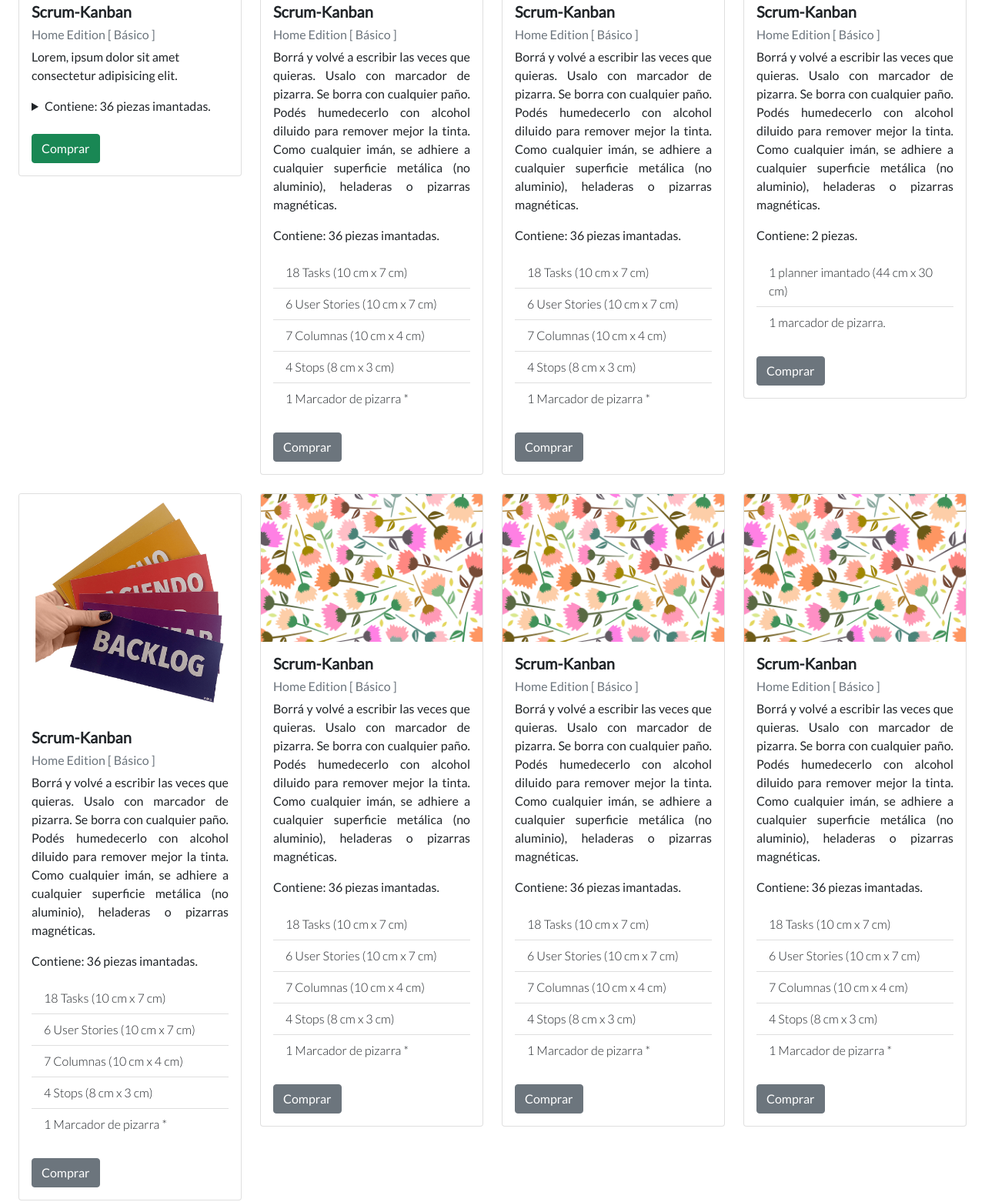
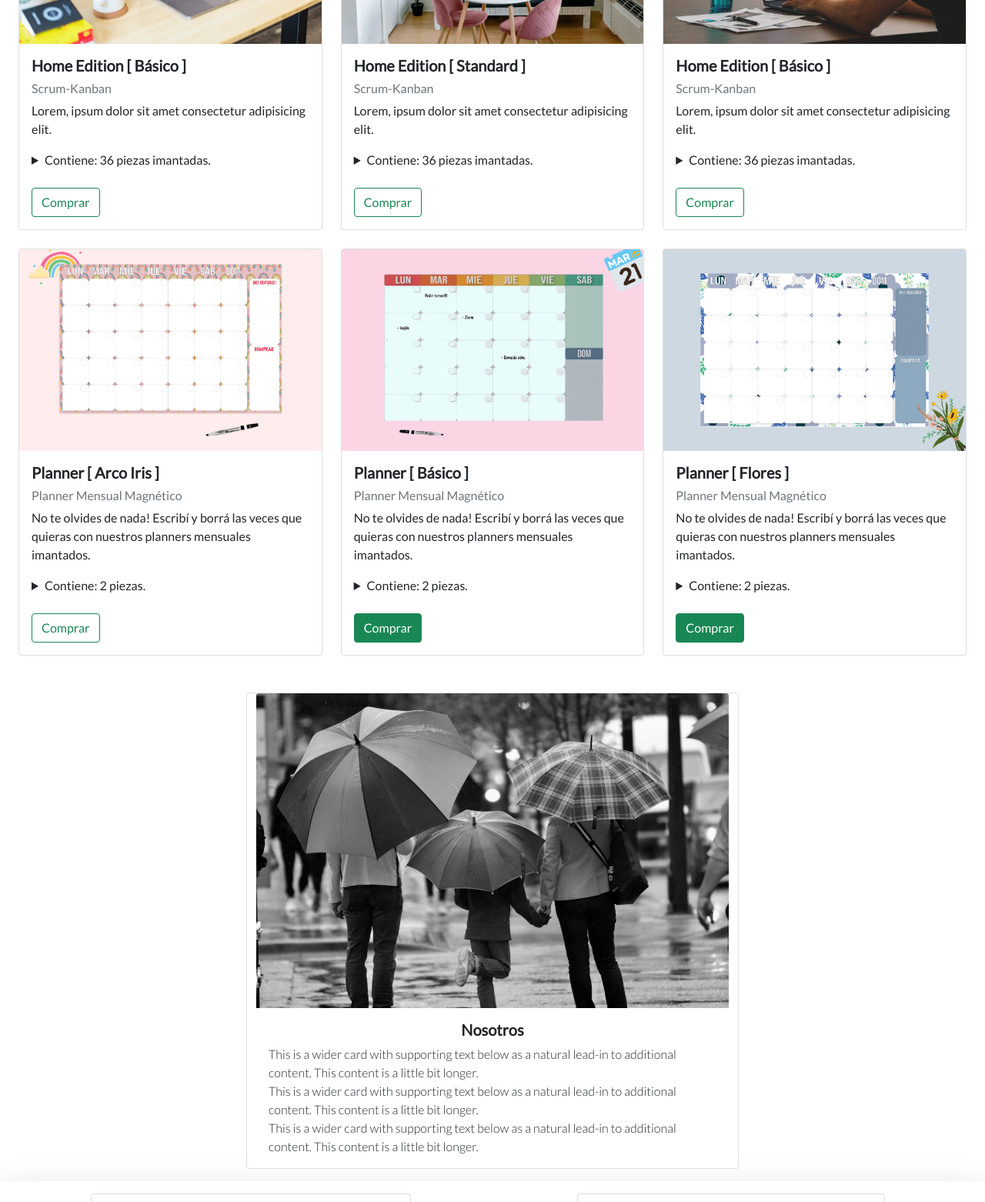
Before and after one commit to Sebastians349/web_plan2021, a plain HTML site: page index.html in a window 1280 px wide. Shown: the part 948-2510 px from the top of the page at 77% size. Drawn offline with nearby package versions, Linux system fonts and the light colour scheme.

Commit message:
+ img . Redefinidas cards

```diff
--- a/index.html
+++ b/index.html
@@ -134,35 +134,17 @@
 
     <section class="row align-items-center justify-content-around mt-4 mb-4 " id="productos">
 
-      <div class="row row-cols-1 row-cols-md-2 row-cols-xl-4">
+      <div class="row row-cols-1 row-cols-md-2 row-cols-xl-3">
 
          <div class="col mb-4 hover_agranda">
           <div class="card">
             <img src="images/nuevooooopng.png" class="card-img-top" alt="...">
             <div class="card-body">
-              <h5 class="card-title fw-bolder">Scrum-Kanban</h5>
-              <h6 class="text-muted">Home Edition [ Básico ]</h6>
+              <h5 class="card-title fw-bolder">Home Edition [ Básico ]</h5>
+              <h6 class="text-muted">Scrum-Kanban</h6>
               <p>
                 Lorem, ipsum dolor sit amet consectetur adipisicing elit.
               </p>
-             <!--   <p class="card-text text-justify">
-                Borrá y volvé a escribir las veces que quieras. Usalo con marcador de pizarra.
-                Se borra con cualquier paño. Podés humedecerlo con alcohol diluido para remover mejor la tinta.
-                Como cualquier imán, se adhiere a cualquier superficie metálica (no aluminio), heladeras o pizarras magnéticas.</p>
-               <p>Contiene: 36 piezas imantadas.</p>
-
-             <ul class="list-group list-group-flush fw-lighter mb-4">
-                <li class="list-group-item">18 Tasks (10 cm x 7 cm)
-                </li>
-                <li class="list-group-item">6 User Stories (10 cm x 7 cm)
-                </li>
-                <li class="list-group-item">7 Columnas (10 cm x 4 cm)
-                </li>
-                <li class="list-group-item">4 Stops (8 cm x 3 cm)
-                </li>
-                <li class="list-group-item">1 Marcador de pizarra *
-                </li>
-              </ul> -->
               <details class="mb-4">
                 <summary>
                   Contiene: 36 piezas imantadas.                </summary>
@@ -179,24 +161,22 @@
                   </li>
                 </ul>
               </details>
-              <button type="button" class="btn btn-success">
-                Comprar
-              </button>
+              <a class="btn btn-outline-success" href="#" role="button">Comprar</a>
             </div>
           </div>
         </div>
          <div class="col mb-4 hover_agranda">
           <div class="card">
-            <img src="images/23_1200-800.png" class="card-img-top" alt="...">
+            <img src="images/scrumhome1__1200-800.png" class="card-img-top" alt="...">
             <div class="card-body">
-              <h5 class="card-title fw-bolder">Scrum-Kanban</h5>
-              <h6 class="text-muted">Home Edition [ Básico ]</h6>
-              <p class="card-text text-justify">
-                Borrá y volvé a escribir las veces que quieras. Usalo con marcador de pizarra.
-                Se borra con cualquier paño. Podés humedecerlo con alcohol diluido para remover mejor la tinta.
-                Como cualquier imán, se adhiere a cualquier superficie metálica (no aluminio), heladeras o pizarras magnéticas.</p>
-              <p>Contiene: 36 piezas imantadas.</p>
-
+              <h5 class="card-title fw-bolder">Home Edition [ Standard ]</h5>
+              <h6 class="text-muted">Scrum-Kanban</h6>
+              <p>
+                Lorem, ipsum dolor sit amet consectetur adipisicing elit.
+              </p>
+              <details class="mb-4">
+                <summary>
+                  Contiene: 36 piezas imantadas.                </summary>
                 <ul class="list-group list-group-flush fw-lighter mb-4">
                   <li class="list-group-item">18 Tasks (10 cm x 7 cm)
                   </li>
@@ -209,24 +189,23 @@
                   <li class="list-group-item">1 Marcador de pizarra *
                   </li>
                 </ul>
-              <button type="button" class="btn btn-secondary">
-                Comprar
-              </button>
+              </details>
+              <a class="btn btn-outline-success" href="#" role="button">Comprar</a>
             </div>
           </div>
         </div>
-         <div class="col mb-4">
+         <div class="col mb-4 hover_agranda">
           <div class="card">
             <img src="images/nuvapipita1200_800.png" class="card-img-top" alt="...">
             <div class="card-body">
-              <h5 class="card-title fw-bolder">Scrum-Kanban</h5>
-              <h6 class="text-muted">Home Edition [ Básico ]</h6>
-              <p class="card-text text-justify">
-                Borrá y volvé a escribir las veces que quieras. Usalo con marcador de pizarra.
-                Se borra con cualquier paño. Podés humedecerlo con alcohol diluido para remover mejor la tinta.
-                Como cualquier imán, se adhiere a cualquier superficie metálica (no aluminio), heladeras o pizarras magnéticas.</p>
-              <p>Contiene: 36 piezas imantadas.</p>
-
+              <h5 class="card-title fw-bolder">Home Edition [ Básico ]</h5>
+              <h6 class="text-muted">Scrum-Kanban</h6>
+              <p>
+                Lorem, ipsum dolor sit amet consectetur adipisicing elit.
+              </p>
+              <details class="mb-4">
+                <summary>
+                  Contiene: 36 piezas imantadas.                </summary>
                 <ul class="list-group list-group-flush fw-lighter mb-4">
                   <li class="list-group-item">18 Tasks (10 cm x 7 cm)
                   </li>
@@ -239,157 +218,87 @@
                   <li class="list-group-item">1 Marcador de pizarra *
                   </li>
                 </ul>
-              <button type="button" class="btn btn-secondary">
+              </details>
+              <a class="btn btn-outline-success" href="#" role="button">Comprar</a>
+            </div>
+          </div>
+        </div>
+         <div class="col mb-4 hover_agranda">
+          <div class="card">
+            <img src="images/parcoiris.png" class="card-img-top" alt="...">
+            <div class="card-body">
+              <h5 class="card-title fw-bolder">Planner [ Arco Iris ]</h5>
+              <h6 class="text-muted">Planner Mensual Magnético</h6>
+              <p>
+                No te olvides de nada! Escribí y borrá las veces que quieras con nuestros planners mensuales imantados.
+              </p>
+              <details class="mb-4">
+                <summary>
+                  Contiene: 2 piezas.                </summary>
+                <ul class="list-group list-group-flush fw-lighter mb-4">
+                  <li class="list-group-item">1 planner magnético mensual XL (30 cm x 44 cm)
+                  </li>
+                  <li class="list-group-item">1 Marcador de pizarra.
+                  </li>
+                </ul>
+              </details>
+              <a class="btn btn-outline-success" href="#" role="button">Comprar</a>
+            </div>
+          </div>
+        </div>
+         <div class="col mb-4 hover_agranda">
+          <div class="card">
+            <img src="images/pbasico2.png" class="card-img-top" alt="...">
+            <div class="card-body">
+              <h5 class="card-title fw-bolder">Planner [ Básico ]</h5>
+              <h6 class="text-muted">Planner Mensual Magnético</h6>
+              <p>
+                No te olvides de nada! Escribí y borrá las veces que quieras con nuestros planners mensuales imantados.
+              </p>
+              <details class="mb-4">
+                <summary>
+                  Contiene: 2 piezas.                </summary>
+                <ul class="list-group list-group-flush fw-lighter mb-4">
+                  <li class="list-group-item">1 planner magnético mensual XL (30 cm x 44 cm)
+                  </li>
+                  <li class="list-group-item">1 Marcador de pizarra.
+                  </li>
+                </ul>
+              </details>
+              <button type="button" class="btn btn-success">
                 Comprar
               </button>
             </div>
           </div>
         </div>
-         <div class="col mb-4">
+         <div class="col mb-4 hover_agranda">
           <div class="card">
-            <img src="images/escplannerbasico__1200-800.png" class="card-img-top" alt="...">
+            <img src="images/pflores.png" class="card-img-top" alt="...">
             <div class="card-body">
-              <h5 class="card-title fw-bolder">Scrum-Kanban</h5>
-              <h6 class="text-muted">Home Edition [ Básico ]</h6>
-              <p class="card-text text-justify">
-                Borrá y volvé a escribir las veces que quieras. Usalo con marcador de pizarra.
-                Se borra con cualquier paño. Podés humedecerlo con alcohol diluido para remover mejor la tinta.
-                Como cualquier imán, se adhiere a cualquier superficie metálica (no aluminio), heladeras o pizarras magnéticas.</p>
-              <p>Contiene: 2 piezas.</p>
-
+              <h5 class="card-title fw-bolder">Planner [ Flores ]</h5>
+              <h6 class="text-muted">Planner Mensual Magnético</h6>
+              <p>
+                No te olvides de nada! Escribí y borrá las veces que quieras con nuestros planners mensuales imantados.
+              </p>
+              <details class="mb-4">
+                <summary>
+                  Contiene: 2 piezas.                </summary>
                 <ul class="list-group list-group-flush fw-lighter mb-4">
-                <li class="list-group-item">1 planner imantado (44 cm x 30 cm)
+                  <li class="list-group-item">1 planner magnético mensual XL (30 cm x 44 cm)
                   </li>
-                <li class="list-group-item">1 marcador de pizarra.
+                  <li class="list-group-item">1 Marcador de pizarra.
                   </li>
-
                 </ul>
-              <button type="button" class="btn btn-secondary">
+              </details>
+              <button type="button" class="btn btn-success">
                 Comprar
               </button>
             </div>
           </div>
         </div>
-         <div class="col mb-4">
-          <div class="card">
-            <img src="images/manbackx7.png" class="card-img-top" alt="...">
-            <div class="card-body">
-              <h5 class="card-title fw-bolder">Scrum-Kanban</h5>
-              <h6 class="text-muted">Home Edition [ Básico ]</h6>
-              <p class="card-text text-justify">
-                Borrá y volvé a escribir las veces que quieras. Usalo con marcador de pizarra.
-                Se borra con cualquier paño. Podés humedecerlo con alcohol diluido para remover mejor la tinta.
-                Como cualquier imán, se adhiere a cualquier superficie metálica (no aluminio), heladeras o pizarras magnéticas.</p>
-              <p>Contiene: 36 piezas imantadas.</p>
 
-              <ul class="list-group list-group-flush fw-lighter mb-4">
-                <li class="list-group-item">18 Tasks (10 cm x 7 cm)
-                </li>
-                <li class="list-group-item">6 User Stories (10 cm x 7 cm)
-                </li>
-                <li class="list-group-item">7 Columnas (10 cm x 4 cm)
-                </li>
-                <li class="list-group-item">4 Stops (8 cm x 3 cm)
-                </li>
-                <li class="list-group-item">1 Marcador de pizarra *
-                </li>
-              </ul>
-              <button type="button" class="btn btn-secondary">
-                Comprar
-              </button>
-            </div>
-          </div>
-        </div>
-         <div class="col mb-4">
-          <div class="card">
-            <img src="images/floresmex.png" class="card-img-top" alt="...">
-            <div class="card-body">
-              <h5 class="card-title fw-bolder">Scrum-Kanban</h5>
-              <h6 class="text-muted">Home Edition [ Básico ]</h6>
-              <p class="card-text text-justify">
-                Borrá y volvé a escribir las veces que quieras. Usalo con marcador de pizarra.
-                Se borra con cualquier paño. Podés humedecerlo con alcohol diluido para remover mejor la tinta.
-                Como cualquier imán, se adhiere a cualquier superficie metálica (no aluminio), heladeras o pizarras magnéticas.</p>
-              <p>Contiene: 36 piezas imantadas.</p>
 
-              <ul class="list-group list-group-flush fw-lighter mb-4">
-                <li class="list-group-item">18 Tasks (10 cm x 7 cm)
-                </li>
-                <li class="list-group-item">6 User Stories (10 cm x 7 cm)
-                </li>
-                <li class="list-group-item">7 Columnas (10 cm x 4 cm)
-                </li>
-                <li class="list-group-item">4 Stops (8 cm x 3 cm)
-                </li>
-                <li class="list-group-item">1 Marcador de pizarra *
-                </li>
-              </ul>
-              <button type="button" class="btn btn-secondary">
-                Comprar
-              </button>
-            </div>
-          </div>
-        </div>
-         <div class="col mb-4">
-          <div class="card">
-            <img src="images/floresmex.png" class="card-img-top" alt="...">
-            <div class="card-body">
-              <h5 class="card-title fw-bolder">Scrum-Kanban</h5>
-              <h6 class="text-muted">Home Edition [ Básico ]</h6>
-              <p class="card-text text-justify">
-                Borrá y volvé a escribir las veces que quieras. Usalo con marcador de pizarra.
-                Se borra con cualquier paño. Podés humedecerlo con alcohol diluido para remover mejor la tinta.
-                Como cualquier imán, se adhiere a cualquier superficie metálica (no aluminio), heladeras o pizarras magnéticas.</p>
-              <p>Contiene: 36 piezas imantadas.</p>
 
-              <ul class="list-group list-group-flush fw-lighter mb-4">
-                <li class="list-group-item">18 Tasks (10 cm x 7 cm)
-                </li>
-                <li class="list-group-item">6 User Stories (10 cm x 7 cm)
-                </li>
-                <li class="list-group-item">7 Columnas (10 cm x 4 cm)
-                </li>
-                <li class="list-group-item">4 Stops (8 cm x 3 cm)
-                </li>
-                <li class="list-group-item">1 Marcador de pizarra *
-                </li>
-              </ul>
-              <button type="button" class="btn btn-secondary">
-                Comprar
-              </button>
-            </div>
-          </div>
-        </div>
-         <div class="col mb-4">
-          <div class="card">
-            <img src="images/floresmex.png" class="card-img-top" alt="...">
-            <div class="card-body">
-              <h5 class="card-title fw-bolder">Scrum-Kanban</h5>
-              <h6 class="text-muted">Home Edition [ Básico ]</h6>
-              <p class="card-text text-justify">
-                Borrá y volvé a escribir las veces que quieras. Usalo con marcador de pizarra.
-                Se borra con cualquier paño. Podés humedecerlo con alcohol diluido para remover mejor la tinta.
-                Como cualquier imán, se adhiere a cualquier superficie metálica (no aluminio), heladeras o pizarras magnéticas.</p>
-              <p>Contiene: 36 piezas imantadas.</p>
-
-              <ul class="list-group list-group-flush fw-lighter mb-4">
-                <li class="list-group-item">18 Tasks (10 cm x 7 cm)
-                </li>
-                <li class="list-group-item">6 User Stories (10 cm x 7 cm)
-                </li>
-                <li class="list-group-item">7 Columnas (10 cm x 4 cm)
-                </li>
-                <li class="list-group-item">4 Stops (8 cm x 3 cm)
-                </li>
-                <li class="list-group-item">1 Marcador de pizarra *
-                </li>
-              </ul>
-              <button type="button" class="btn btn-secondary">
-                Comprar
-              </button>
-            </div>
-          </div>
-        </div>
 
 
         </div>
```
Also changed, not shown: images/parcoiris.png (added), images/pbasico.png (added), images/pbasico2.png (added), images/pflores.png (added), images/pfloresmex.png (added), images/pramasdark.png (added), images/pramaspastel.png (added), images/pvalentin.png (added), images/ramdark.png (deleted), images/ramlight.png (deleted). Lines whose indentation alone changed are shown as unchanged.
